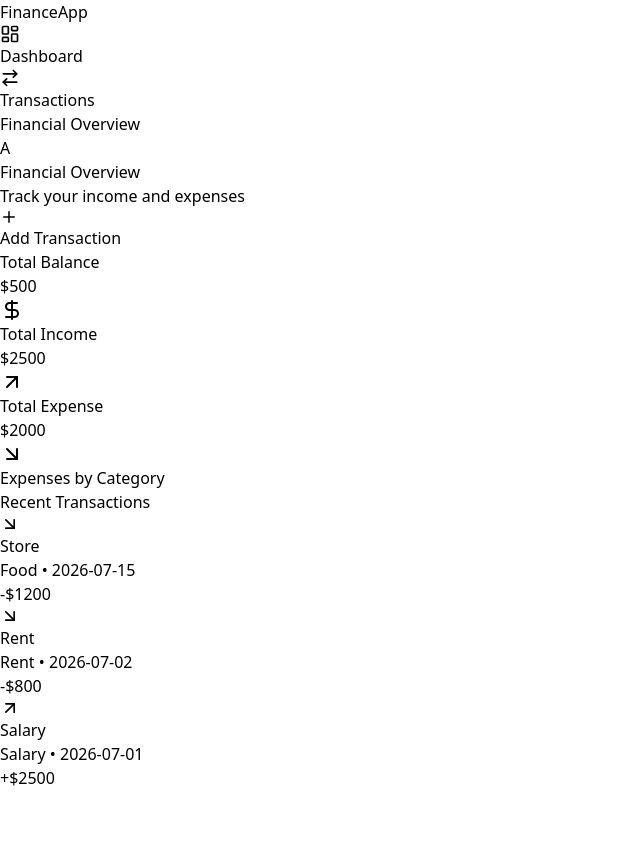
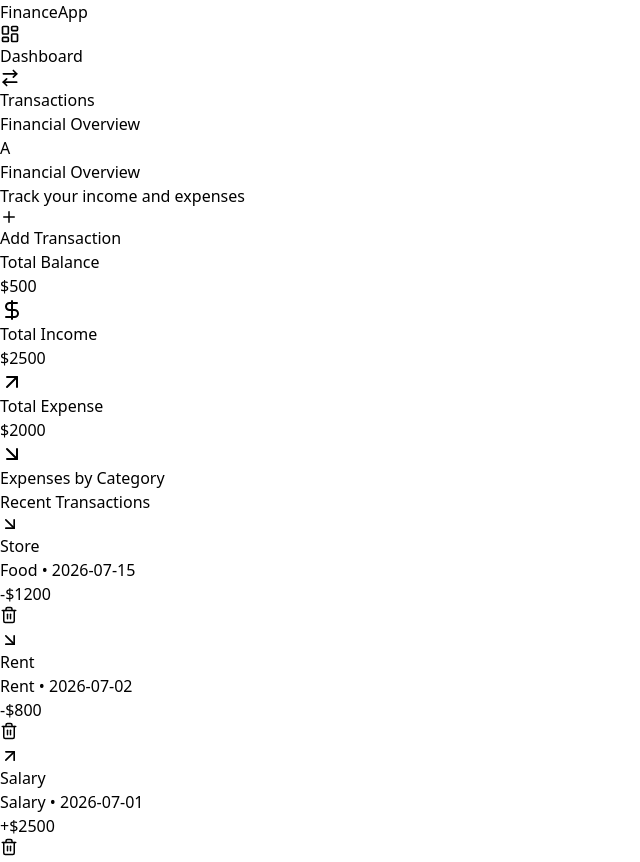
Before and after one commit to ga1ssaa/finance-dashboard, a React (Vite) app: page / in a window 1280 px wide. Shown: the whole page, without its empty margins (0-640 px from the left). Before the commit the page ends 800 px from the top, so only its background shows below. Built offline with nearby package versions, Linux system fonts and the light colour scheme.

Commit message:
Added transaction delete functionality

```diff
--- a/src/App.tsx
+++ b/src/App.tsx
@@ -17,6 +17,10 @@ function App(){
     // Function which adds new Transaction at the start of the Array
     const handleAddTransaction = (newTx: Transaction) => {
         setTransactions((prev) => [newTx, ...prev]);
+    }
+
+    const handleDeleteTransaction = (id: string | number) => {
+        setTransactions((prev) => prev.filter((transaction) => transaction.id !== id));
     }
 
     return(
@@ -45,7 +49,10 @@ function App(){
 
             <div className="grid grid-cols-1 lg:grid-cols-2 gap-6">
                 <CategoryPieChart transactions={transactions}/>
-                <RecentTransactions transactions={transactions} />
+                <RecentTransactions
+                    transactions={transactions}
+                    onDeleteTransaction={handleDeleteTransaction}
+                />
             </div>
 
             {/* Adding modal and giving props to it */}
--- a/src/features/dashboard/RecentTransactions.tsx
+++ b/src/features/dashboard/RecentTransactions.tsx
@@ -1,11 +1,12 @@
-import { ArrowDownRight, ArrowUpRight } from "lucide-react"
+import { ArrowDownRight, ArrowUpRight, Trash2 } from "lucide-react"
 import type { Transaction } from "../../types/finance"
 
 interface RecentTransactionsProps {
     transactions: Transaction[];
+    onDeleteTransaction: (id: string | number) => void;
 };
 
-function RecentTransactions({transactions}: RecentTransactionsProps){
+function RecentTransactions({transactions, onDeleteTransaction}: RecentTransactionsProps){
     //Sorting the of array(from new to old)
     const recentTransactions = [...transactions]
         .sort((a,b) => new Date(b.date).getTime() - new Date(a.date).getTime())
@@ -21,7 +22,7 @@ function RecentTransactions({transactions}: RecentTransactionsProps){
                 {recentTransactions.map((transaction) => (
                     <div
                         key={transaction.id}
-                        className="flex items-center justify-between p-3 hover:bg-slate-50 rounded-lg transition-colors"
+                        className="group flex items-center justify-between p-3 hover:bg-slate-50 rounded-lg transition-colors"
                     >
                         <div className="flex items-center gap-4">
 
@@ -36,11 +37,19 @@ function RecentTransactions({transactions}: RecentTransactionsProps){
                                     <p className="text-sm text-slate-500">{transaction.category} • {transaction.date}</p>
                             </div>
                             </div>
-
-                            <div className={`font-bold ${
+                            <div className="flex items-center gap-3">
+                                <div className={`font-bold ${
                                 transaction.type === 'income' ? 'text-emerald-600' : 'text-slate-800'
                             }`}>
                                 {transaction.type === 'income' ? '+' : '-'}${transaction.amount}
+                                </div>
+                                <button
+                                    onClick={() => onDeleteTransaction(transaction.id)}
+                                    className="text-slate-300 hover:text-red-500 opacity-0 group-hover:opacity-100 transition-all cursor-pointer"
+                                    title="Delete transaction"
+                                >
+                                    <Trash2 size={18} />
+                                </button>
                             </div>
                     </div>
                 ))}
```
